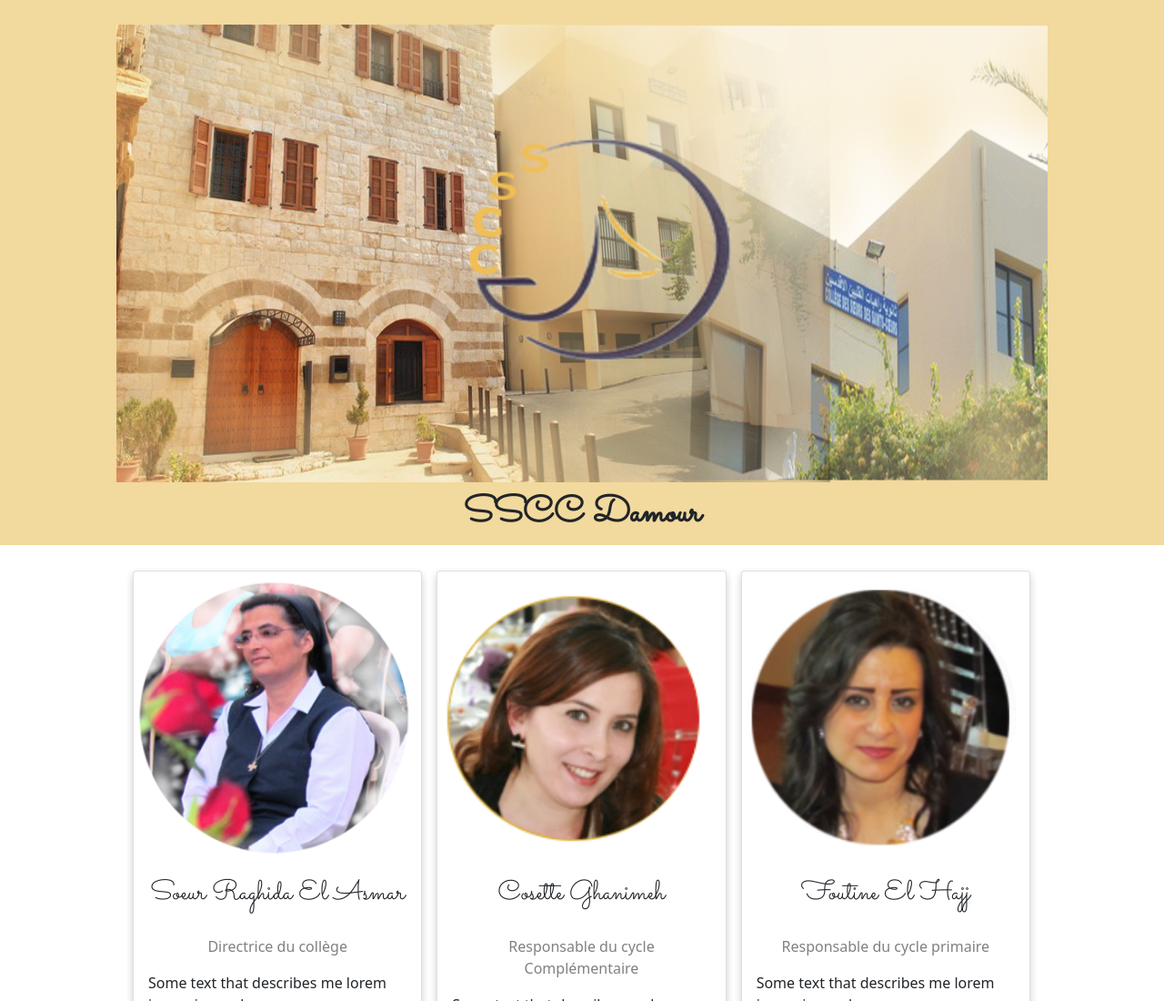
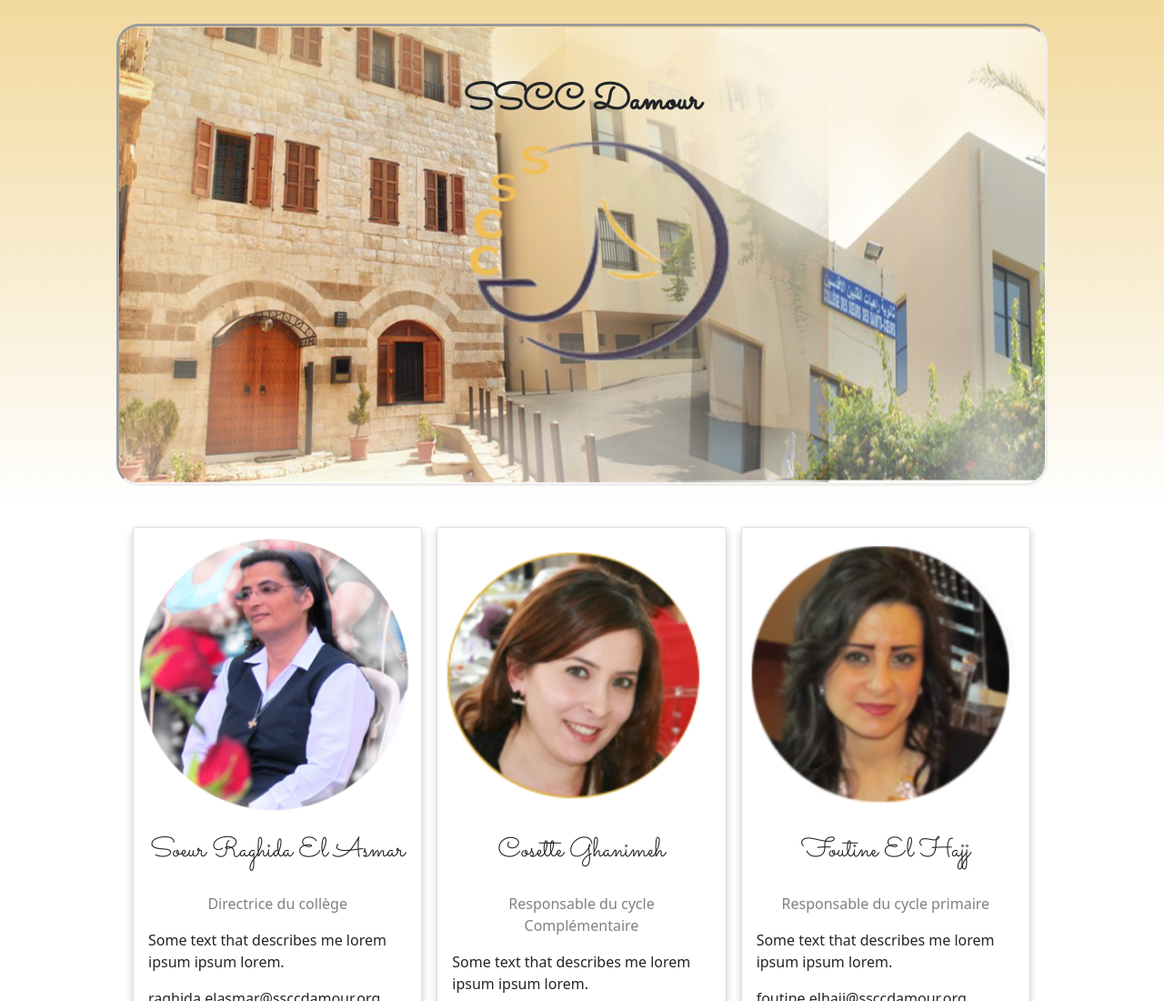
Before and after one commit to ziadal/html-css, a plain HTML site: page index.html in a window 1280 px wide. Shown: the top 1100 px of the page at 91% size. Drawn offline with nearby package versions, Linux system fonts and the light colour scheme.

Commit message:
cahnges 1 16-2

```diff
--- a/css/main.css
+++ b/css/main.css
@@ -1,18 +1,10 @@
-html {
+/*html {
   box-sizing: border-box;
 }
 
 *, *:before, *:after {
   box-sizing: inherit;
-}
-
-
-  h1{
-    font-family: "Sacramento", sans-serif;
-    text-align: center;
-    font-weight: bolder;
-    padding: 1% 0;
-  }
+}*/
 
 h2 {
   font-family: "Sacramento", sans-serif;
@@ -35,12 +27,15 @@ h2 {
     }
   }
   .cover {
-  background-color: #F2D99D;
+    border-radius: 25px;
+    border-style: inset;
     display: block;
     margin: auto;
     width: 100%;
     height: 100%;
     object-fit: contain;
+    opacity: 05;
+
   }
   .card {
     box-shadow: 0 4px 8px 0 rgba(0, 0, 0, 0.2);
@@ -69,8 +64,10 @@ h2 {
     width: 100%;
   }
   .top {
-  background-color: #F2D99D;
-  padding: 2% 10% 0 10%;
+    background-image: linear-gradient(#F2D99D, white);
+    padding: 2% 10% 2% 10%;
+    position: relative;
+    text-align: center;
   }
   .button {
     border: none;
@@ -87,7 +84,14 @@ h2 {
   .button:hover {
     background-color: #555;
   }
-
+  .page-title {
+    font-family: "Sacramento", sans-serif;
+    font-weight: 900;
+    position: absolute;
+    top: 20%;
+    left: 50%;
+    transform: translate(-50%, -50%);
+  }
   .row {
     padding: 20px 150px;
   }
--- a/index.html
+++ b/index.html
@@ -13,7 +13,7 @@
   <body>
     <div class="top">
       <img class="cover" src="images/banner2.png" alt="SSCC Damour School">
-      <h1>SSCC Damour</h1>
+      <h1 class="page-title">SSCC Damour</h1>
     </div>
 
 <!--========================================insert==============================-->
```
Lines whose indentation alone changed are shown as unchanged.
